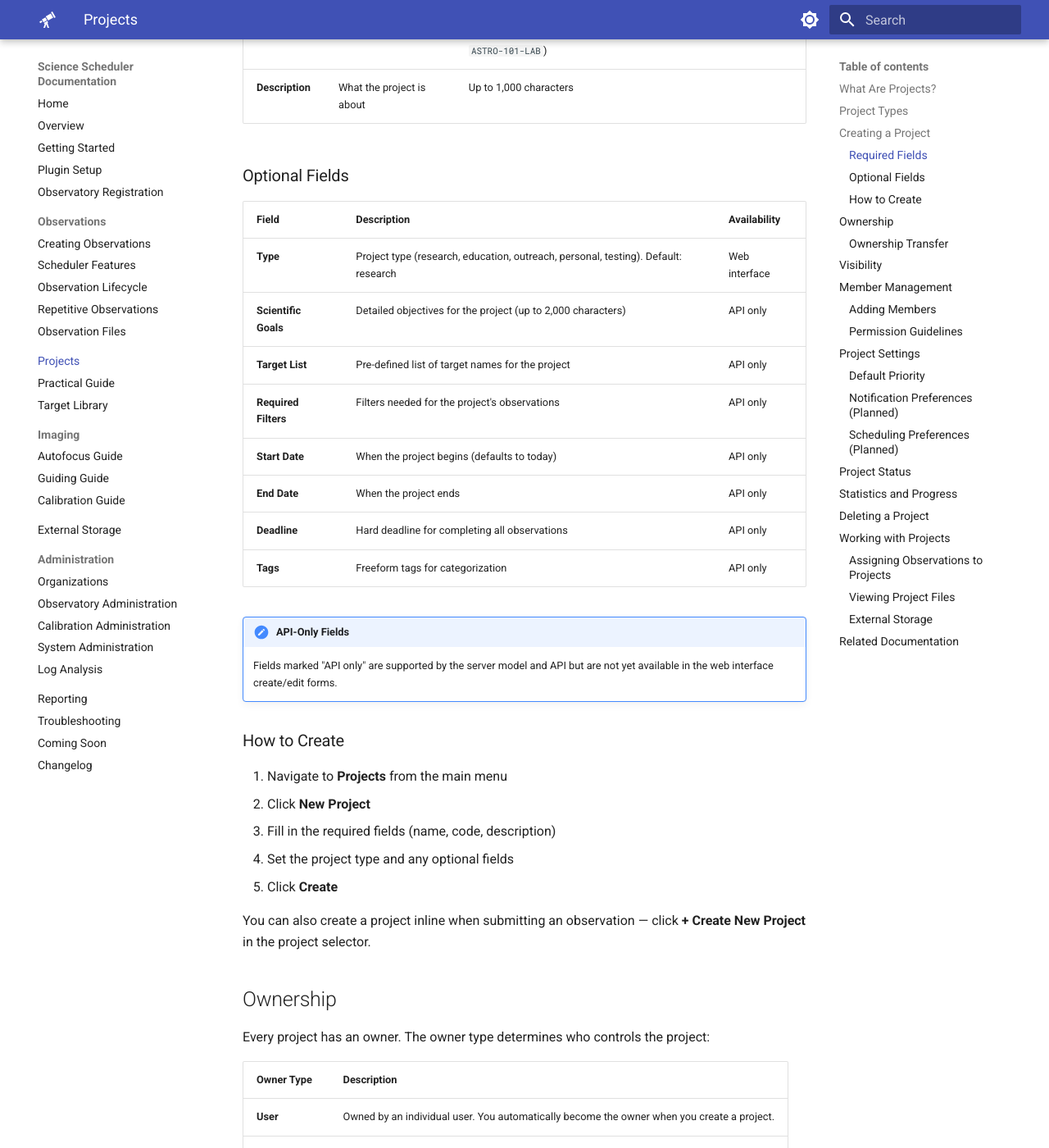
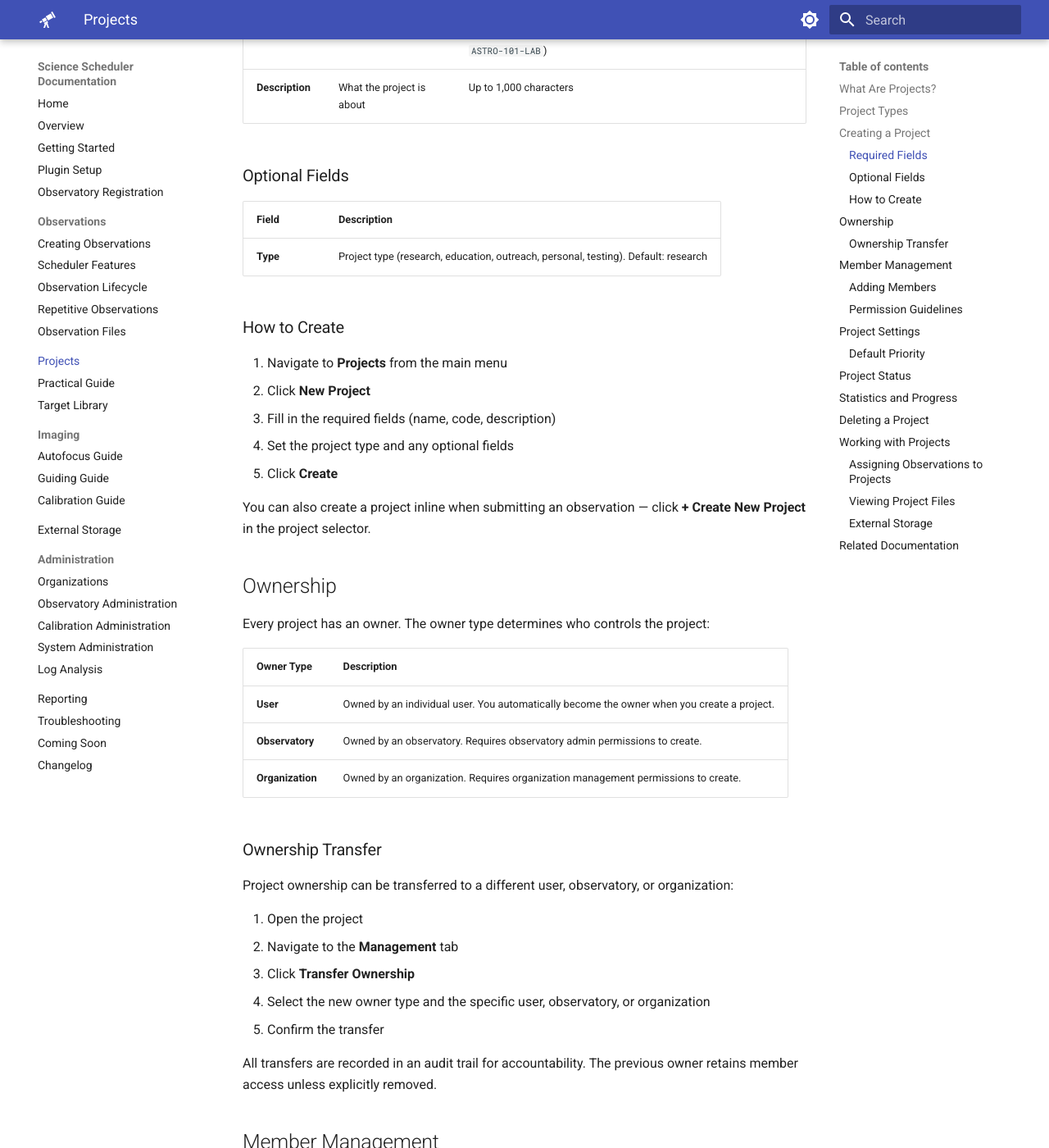
Before and after one commit to First-Light-Systems/nina-scheduler-docs, an MkDocs documentation site: the page built from docs/PROJECTS_GUIDE.md, in a window 1280 px wide and 1400 px high, scrolled down 1353 px. Shown: the whole window at 82% size. Built offline with MkDocs 1.6.1 and Material for MkDocs 9.7.7, drawn with Linux system fonts in a browser that asks for light colours; some of the changed text lies outside the part shown.

Commit message:
Remove unimplemented features from user-facing docs
- Remove API-only project fields (scientific goals, target list, etc.)
- Remove visibility section (not in GUI)
- Remove notification/scheduling preferences sections
- Remove mid-series config editing section
- Keep only features that are actually implemented and accessible

Co-Authored-By: Claude Opus 4.6 <noreply@anthropic.com>

```diff
--- a/docs/PROJECTS_GUIDE.md
+++ b/docs/PROJECTS_GUIDE.md
@@ -39,19 +39,9 @@ The project type is informational — it helps organize projects in listings and
 
 ### Optional Fields
 
-| Field | Description | Availability |
-|-------|-------------|--------------|
-| **Type** | Project type (research, education, outreach, personal, testing). Default: research | Web interface |
-| **Scientific Goals** | Detailed objectives for the project (up to 2,000 characters) | API only |
-| **Target List** | Pre-defined list of target names for the project | API only |
-| **Required Filters** | Filters needed for the project's observations | API only |
-| **Start Date** | When the project begins (defaults to today) | API only |
-| **End Date** | When the project ends | API only |
-| **Deadline** | Hard deadline for completing all observations | API only |
-| **Tags** | Freeform tags for categorization | API only |
-
-!!! note "API-Only Fields"
-    Fields marked "API only" are supported by the server model and API but are not yet available in the web interface create/edit forms.
+| Field | Description |
+|-------|-------------|
+| **Type** | Project type (research, education, outreach, personal, testing). Default: research |
 
 ### How to Create
 
@@ -84,19 +74,6 @@ Project ownership can be transferred to a different user, observatory, or organi
 5. Confirm the transfer
 
 All transfers are recorded in an audit trail for accountability. The previous owner retains member access unless explicitly removed.
-
-## Visibility
-
-Control who can see your project:
-
-| Level | Who Can See |
-|-------|------------|
-| **Private** | Only the owner and explicitly added members |
-| **Institution** | All members of the owning organization |
-| **Public** | All users on the system |
-
-!!! note
-    Visibility is supported by the API but is not yet configurable in the web interface. Visibility controls who can *see* the project. To *edit* observations or manage settings, users need explicit member permissions (see below).
 
 ## Member Management
 
@@ -138,16 +115,6 @@ Each project has configurable settings that affect its observations:
 ### Default Priority
 
 Set a default priority (1–10) for new observations created in this project. Individual observations can override this value. Default: 5.
-
-### Notification Preferences (Planned)
-
-!!! info "Not Yet Available"
-    Notification preferences are planned for a future release and are not currently available in the web interface.
-
-### Scheduling Preferences (Planned)
-
-!!! info "Not Yet Available"
-    Project-level scheduling preferences (preferred observatories, time constraints, weather constraints) are planned for a future release and are not currently available in the web interface.
 
 ## Project Status
 
```
Also changed, not shown: docs/REPETITIVE_OBSERVATIONS.md (+0 -5 lines), docs/internal/GUI_IMPLEMENTATION_BACKLOG.md (+3 -3 lines).
